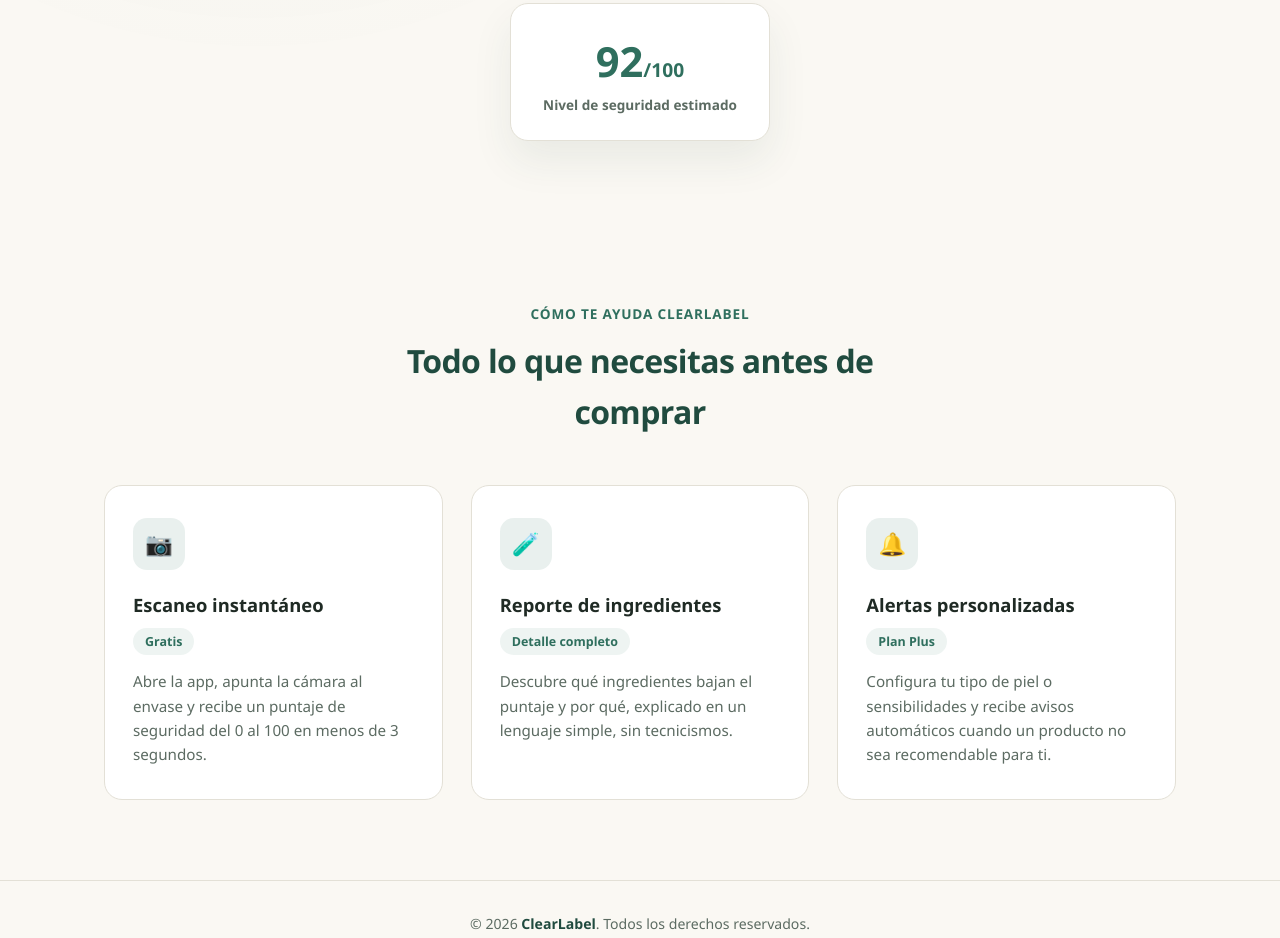
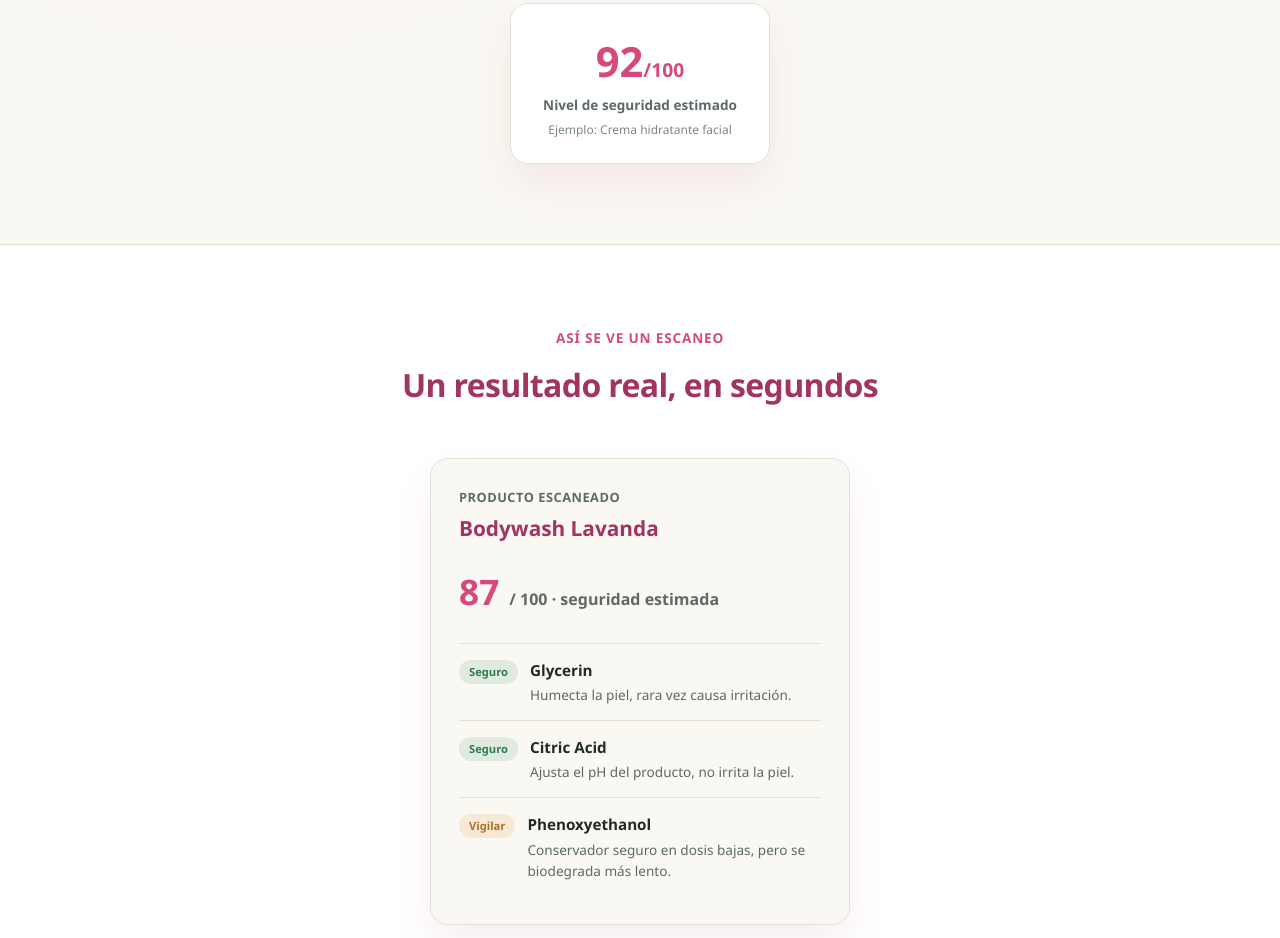
Before and after one commit to valedomz/AAT-mockup-valeria, a plain HTML site: page index.html in a window 1280 px wide. Shown: the part 755-1693 px from the top of the page. Drawn offline with Linux system fonts and the light colour scheme.

Commit message:
Update index.html

```diff
--- a/index.html
+++ b/index.html
@@ -8,8 +8,8 @@
   :root{
     --bg: #FAF8F3;
     --surface: #FFFFFF;
-    --primary: #2F6F5E;
-    --primary-dark: #204B3F;
+    --primary: #D6497C;
+    --primary-dark: #A13460;
     --accent: #E7A857;
     --text: #1F2A24;
     --text-muted: #5C6B62;
@@ -89,7 +89,7 @@
     padding: 96px 24px 80px;
     text-align: center;
     background:
-      radial-gradient(circle at 20% 20%, rgba(47,111,94,0.08), transparent 45%),
+      radial-gradient(circle at 20% 20%, rgba(214,73,124,0.08), transparent 45%),
       radial-gradient(circle at 80% 10%, rgba(231,168,87,0.12), transparent 40%);
   }
 
@@ -134,14 +134,14 @@
     border-radius: 999px;
     border: none;
     cursor: pointer;
-    box-shadow: 0 10px 24px rgba(47,111,94,0.28);
+    box-shadow: 0 10px 24px rgba(214,73,124,0.28);
     transition: transform 0.2s ease, box-shadow 0.2s ease, background 0.2s ease;
   }
 
   .btn-primary:hover{
     background: var(--primary-dark);
     transform: translateY(-2px);
-    box-shadow: 0 14px 30px rgba(47,111,94,0.35);
+    box-shadow: 0 14px 30px rgba(214,73,124,0.35);
   }
 
   .hero-score{
@@ -151,7 +151,7 @@
     border: 1px solid var(--border);
     border-radius: var(--radius);
     padding: 24px;
-    box-shadow: 0 20px 40px rgba(32,75,63,0.08);
+    box-shadow: 0 20px 40px rgba(161,52,96,0.08);
   }
 
   .hero-score .score-number{
@@ -164,6 +164,13 @@
     font-size: 0.85rem;
     color: var(--text-muted);
     font-weight: 600;
+  }
+
+  .hero-score .score-example{
+    font-size: 0.75rem;
+    color: var(--text-muted);
+    opacity: 0.8;
+    margin-top: 4px;
   }
 
   .cards-section{
@@ -208,14 +215,14 @@
 
   .card:hover{
     transform: translateY(-6px);
-    box-shadow: 0 20px 34px rgba(32,75,63,0.1);
+    box-shadow: 0 20px 34px rgba(161,52,96,0.1);
   }
 
   .card-icon{
     width: 52px;
     height: 52px;
     border-radius: 14px;
-    background: rgba(47,111,94,0.1);
+    background: rgba(214,73,124,0.1);
     display: flex;
     align-items: center;
     justify-content: center;
@@ -235,7 +242,7 @@
     font-size: 0.78rem;
     font-weight: 700;
     color: var(--primary);
-    background: rgba(47,111,94,0.08);
+    background: rgba(214,73,124,0.08);
     padding: 4px 12px;
     border-radius: 999px;
     margin-bottom: 14px;
@@ -243,6 +250,118 @@
 
   .card p.card-desc{
     font-size: 0.95rem;
+    color: var(--text-muted);
+  }
+
+  .pricing-note{
+    text-align: center;
+    max-width: 560px;
+    margin: 40px auto 0;
+    font-size: 0.9rem;
+    color: var(--text-muted);
+    background: var(--surface);
+    border: 1px solid var(--border);
+    border-radius: var(--radius);
+    padding: 16px 20px;
+  }
+
+  .pricing-note strong{
+    color: var(--primary-dark);
+  }
+
+  /* Demo section */
+  .demo-section{
+    padding: 80px 24px;
+    background: var(--surface);
+    border-top: 1px solid var(--border);
+    border-bottom: 1px solid var(--border);
+  }
+
+  .demo-card{
+    max-width: 420px;
+    margin: 0 auto;
+    background: var(--bg);
+    border: 1px solid var(--border);
+    border-radius: var(--radius);
+    padding: 28px;
+    box-shadow: 0 20px 40px rgba(161,52,96,0.08);
+  }
+
+  .demo-card .demo-product{
+    font-size: 0.8rem;
+    font-weight: 700;
+    color: var(--text-muted);
+    text-transform: uppercase;
+    letter-spacing: 0.04em;
+    margin-bottom: 4px;
+  }
+
+  .demo-card .demo-name{
+    font-size: 1.3rem;
+    font-weight: 800;
+    color: var(--primary-dark);
+    margin-bottom: 18px;
+  }
+
+  .demo-score-row{
+    display: flex;
+    align-items: baseline;
+    gap: 10px;
+    margin-bottom: 24px;
+  }
+
+  .demo-score-row .demo-score{
+    font-size: 2.2rem;
+    font-weight: 800;
+    color: var(--primary);
+  }
+
+  .demo-score-row .demo-score-max{
+    font-size: 1rem;
+    color: var(--text-muted);
+    font-weight: 600;
+  }
+
+  .demo-ingredient{
+    display: flex;
+    align-items: flex-start;
+    gap: 12px;
+    padding: 14px 0;
+    border-top: 1px solid var(--border);
+  }
+
+  .demo-ingredient:first-of-type{
+    border-top: none;
+  }
+
+  .demo-badge{
+    flex-shrink: 0;
+    font-size: 0.7rem;
+    font-weight: 800;
+    padding: 3px 10px;
+    border-radius: 999px;
+    margin-top: 2px;
+  }
+
+  .demo-badge.ok{
+    background: rgba(47,133,90,0.12);
+    color: #2E7D4F;
+  }
+
+  .demo-badge.watch{
+    background: rgba(231,168,87,0.18);
+    color: #A8722C;
+  }
+
+  .demo-ingredient-text .demo-ingredient-name{
+    font-weight: 700;
+    color: var(--text);
+    font-size: 0.95rem;
+    margin-bottom: 2px;
+  }
+
+  .demo-ingredient-text .demo-ingredient-reason{
+    font-size: 0.85rem;
     color: var(--text-muted);
   }
 
@@ -291,11 +410,55 @@
       <div class="hero-score">
         <div class="score-number">92<span style="font-size:1.2rem;">/100</span></div>
         <div class="score-label">Nivel de seguridad estimado</div>
+        <div class="score-example">Ejemplo: Crema hidratante facial</div>
       </div>
     </div>
   </section>
 
-  <section class="cards-section" id="escanear">
+  <section class="demo-section" id="escanear">
+    <div class="container">
+      <div class="section-heading">
+        <span>Así se ve un escaneo</span>
+        <h2>Un resultado real, en segundos</h2>
+      </div>
+
+      <div class="demo-card">
+        <div class="demo-product">Producto escaneado</div>
+        <div class="demo-name">Bodywash Lavanda</div>
+
+        <div class="demo-score-row">
+          <span class="demo-score">87</span>
+          <span class="demo-score-max">/ 100 · seguridad estimada</span>
+        </div>
+
+        <div class="demo-ingredient">
+          <span class="demo-badge ok">Seguro</span>
+          <div class="demo-ingredient-text">
+            <div class="demo-ingredient-name">Glycerin</div>
+            <div class="demo-ingredient-reason">Humecta la piel, rara vez causa irritación.</div>
+          </div>
+        </div>
+
+        <div class="demo-ingredient">
+          <span class="demo-badge ok">Seguro</span>
+          <div class="demo-ingredient-text">
+            <div class="demo-ingredient-name">Citric Acid</div>
+            <div class="demo-ingredient-reason">Ajusta el pH del producto, no irrita la piel.</div>
+          </div>
+        </div>
+
+        <div class="demo-ingredient">
+          <span class="demo-badge watch">Vigilar</span>
+          <div class="demo-ingredient-text">
+            <div class="demo-ingredient-name">Phenoxyethanol</div>
+            <div class="demo-ingredient-reason">Conservador seguro en dosis bajas, pero se biodegrada más lento.</div>
+          </div>
+        </div>
+      </div>
+    </div>
+  </section>
+
+  <section class="cards-section" id="beneficios">
     <div class="container">
       <div class="section-heading">
         <span>Cómo te ayuda ClearLabel</span>
@@ -313,7 +476,7 @@
         <div class="card">
           <div class="card-icon">🧪</div>
           <h3>Reporte de ingredientes</h3>
-          <span class="card-fact">Detalle completo</span>
+          <span class="card-fact">Gratis</span>
           <p class="card-desc">Descubre qué ingredientes bajan el puntaje y por qué, explicado en un lenguaje simple, sin tecnicismos.</p>
         </div>
 
@@ -325,6 +488,8 @@
         </div>
 
       </div>
+
+      <p class="pricing-note"><strong>Escanear y ver el reporte de ingredientes es gratis, siempre.</strong> Las alertas personalizadas por tipo de piel son parte de ClearLabel Plus, nuestro plan de suscripción.</p>
     </div>
   </section>
 
```
